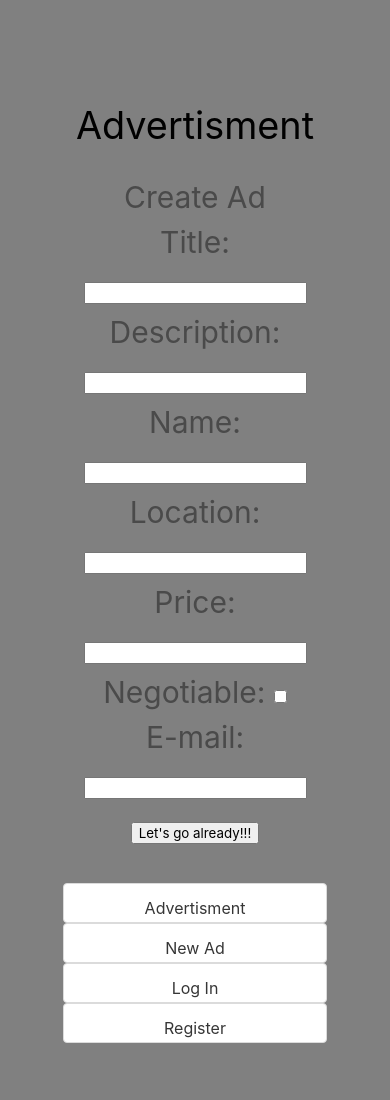
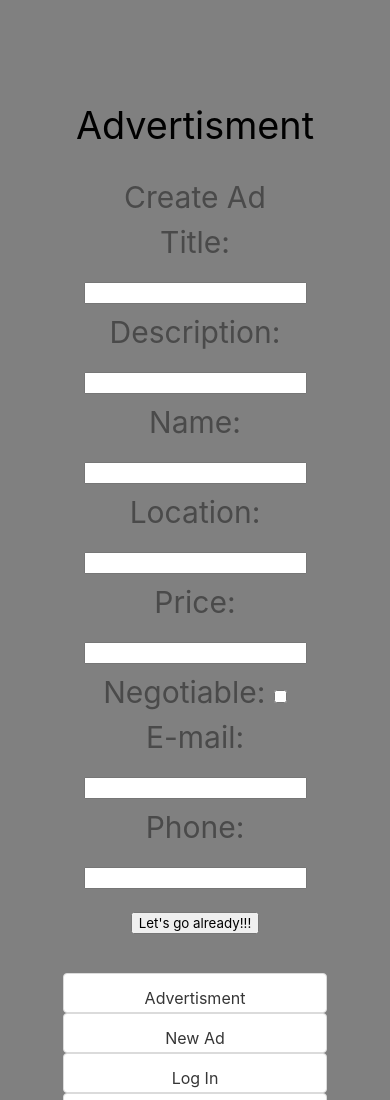
Before and after one commit to heidiandersen1984/academyteam, a React (Create React App) app: page / in a window 390 px wide. Shown: the top 1100 px of the page. Built offline with nearby package versions, Linux system fonts and the light colour scheme.

Commit message:
Added phone

```diff
--- a/src/createAd.js
+++ b/src/createAd.js
@@ -14,6 +14,8 @@ function CreateAd() {
         let numberIdVar = document.getElementById("numberId").valueAsNumber
         let booleanIdVar = document.getElementById("booleanId").checked
         let emailIdVar = document.getElementById("emailId").value
+        let phoneIdVar = document.getElementById("phoneId").valueAsNumber
+
 
 /*
         let inputArray = [
@@ -35,6 +37,7 @@ function CreateAd() {
             price: numberIdVar,
             priceNegotiable: booleanIdVar,
             email: emailIdVar,
+            phone: phoneIdVar,
         };
 
         const loadPromise = fetch(url, {
@@ -60,7 +63,7 @@ function CreateAd() {
             </label>
             <br></br>
             <label>
-            Description: <input type="text" id="descriptionId" />
+            Description: <input type="text" id="descriptionId"  />
             </label>
             <br></br>
             <label>
@@ -83,6 +86,9 @@ function CreateAd() {
             E-mail: <input type="text" id="emailId" />
             </label>
             <br></br>
+            <label>
+            Phone: <input type="number" id="phoneId" />
+            </label>
             <button type="submit">Let's go already!!!</button>
         </form>
     </div>
```
